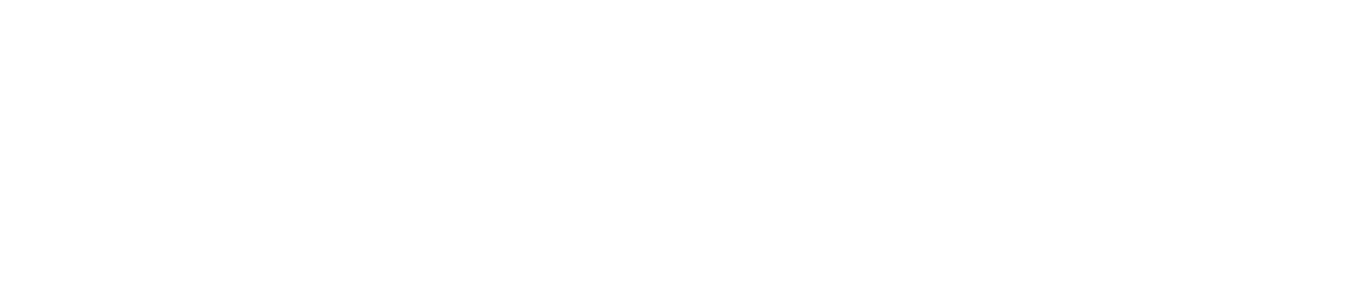
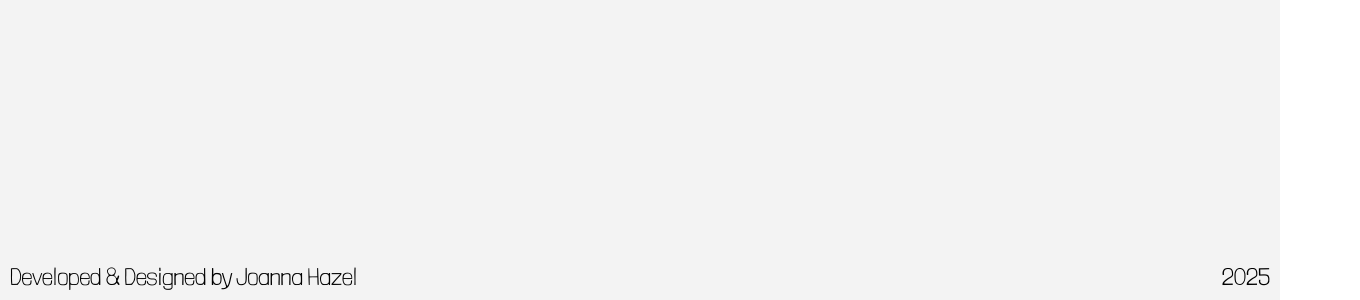
Before and after one commit to GodisNanu/Interdependent_Families, a React (Vite) app in the folder IF-app-frontend/: page / in a window 1280 px wide. Shown: the part 827-1127 px from the top of the page, 1360 px wide, since content can reach past the window. Before the commit the page ends 800 px from the top, so only its background shows below. Built offline with nearby package versions, Linux system fonts and the light colour scheme.

Commit message:
basic footer markup and styling added

```diff
--- /dev/null
+++ b/IF-app-frontend/src/blocks/footer.css
@@ -0,0 +1,21 @@
+.footer {
+  display: flex;
+  justify-content: space-between;
+  align-items: flex-end;
+  width: 100%;
+  min-height: 100vh;
+}
+
+.footer__signature {
+  font-family: "LondrinaSolid-Thin", Times, serif;
+  font-weight: 100;
+  font-size: 24px;
+  margin: 10px;
+}
+
+.footer__date {
+  font-family: "LondrinaSolid-Thin", Times, serif;
+  font-weight: 100;
+  font-size: 24px;
+  margin: 10px;
+}
--- a/IF-app-frontend/src/blocks/page.css
+++ b/IF-app-frontend/src/blocks/page.css
@@ -5,7 +5,6 @@
 .page__content {
   width: 100%;
   margin: 0 auto;
-  padding: 0 40px;
 }
 
 .page__preloader {
--- a/IF-app-frontend/src/components/App.jsx
+++ b/IF-app-frontend/src/components/App.jsx
@@ -3,6 +3,7 @@
 import { Route, Routes, useNavigate } from "react-router-dom";
 import Loading from "./Preloader";
 import Header from "./Header";
+import Footer from "./Footer";
 
 function App() {
   const [loading, setLoading] = useState(true);
@@ -58,6 +59,7 @@
               /*
           Footer */}
             </div>
+            <Footer />
           </div>
         </>
       )}
--- a/IF-app-frontend/src/components/Footer.jsx
+++ b/IF-app-frontend/src/components/Footer.jsx
@@ -0,0 +1,14 @@
+import "../blocks/footer.css";
+
+function Footer() {
+  return (
+    <footer className="footer">
+      <h3 className="footer__signature">
+        Developed & Designed by Joanna Hazel
+      </h3>
+      <p className="footer__date"> 2025 </p>
+    </footer>
+  );
+}
+
+export default Footer;
```
